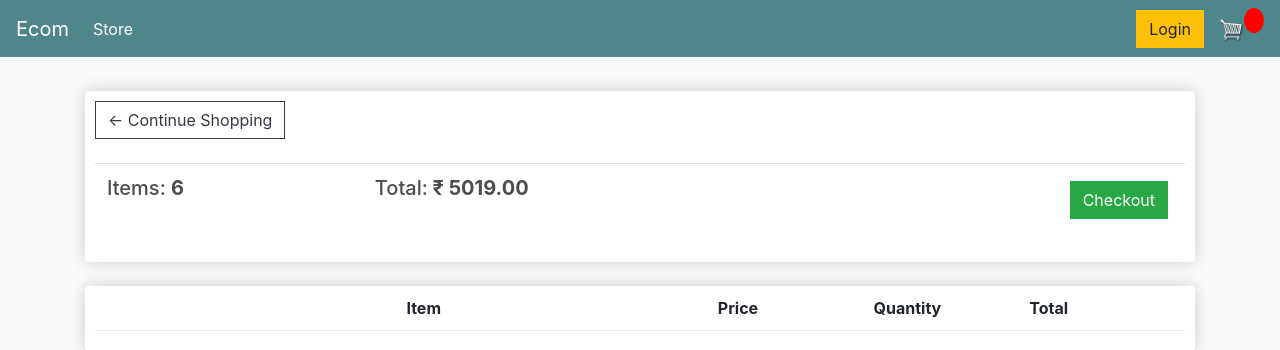
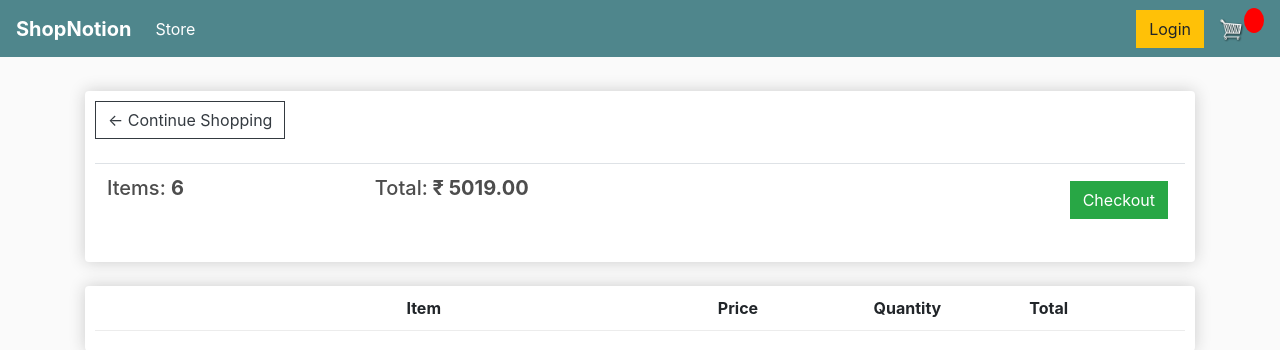
Before and after one commit to Adarsh00077/E-commerce-site, a Django app: template ecommerce/store/templates/store/cart.html in a window 1280 px wide. Shown: the top 350 px of the page. Run offline with Django 3.2, Linux system fonts and the light colour scheme; the template is opened without the code that fills it: values that come from a table or form of the project are taken from there, others are empty; data comes from the database, SQL or seed files in the repository; some libraries are stand-ins or nearby versions.

Commit message:
templete fix

```diff
--- a/ecommerce/store/templates/store/main.html
+++ b/ecommerce/store/templates/store/main.html
@@ -36,7 +36,7 @@
 <body>
 
 	<nav class="navbar navbar-expand-lg navbar-dark bg-dark">
-	  <a class="navbar-brand" href="{% url 'store' %}">Ecom</a>
+	  <a class="navbar-brand" href="{% url 'store' %}"><strong> ShopNotion </strong></a>
 	  <button class="navbar-toggler" type="button" data-toggle="collapse" data-target="#navbarSupportedContent" aria-controls="navbarSupportedContent" aria-expanded="false" aria-label="Toggle navigation">
 	    <span class="navbar-toggler-icon"></span>
 	  </button>
```
